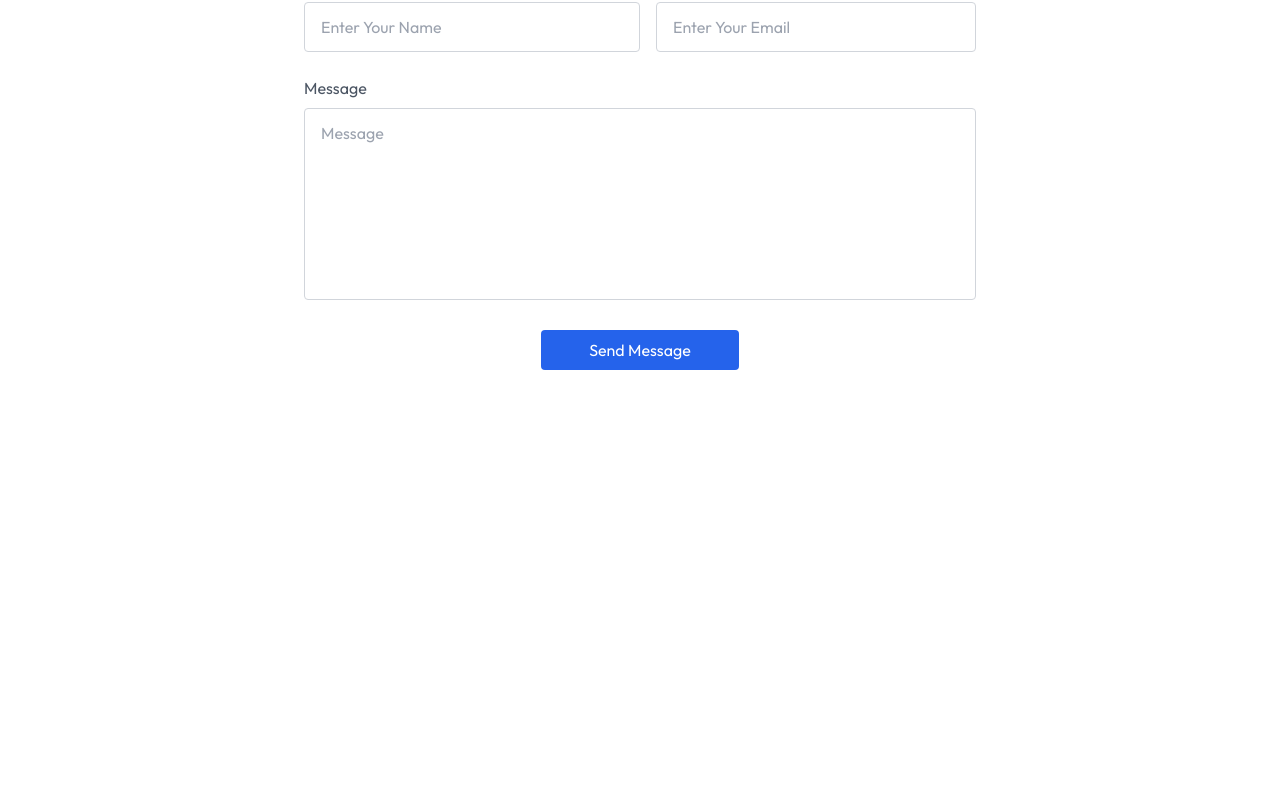
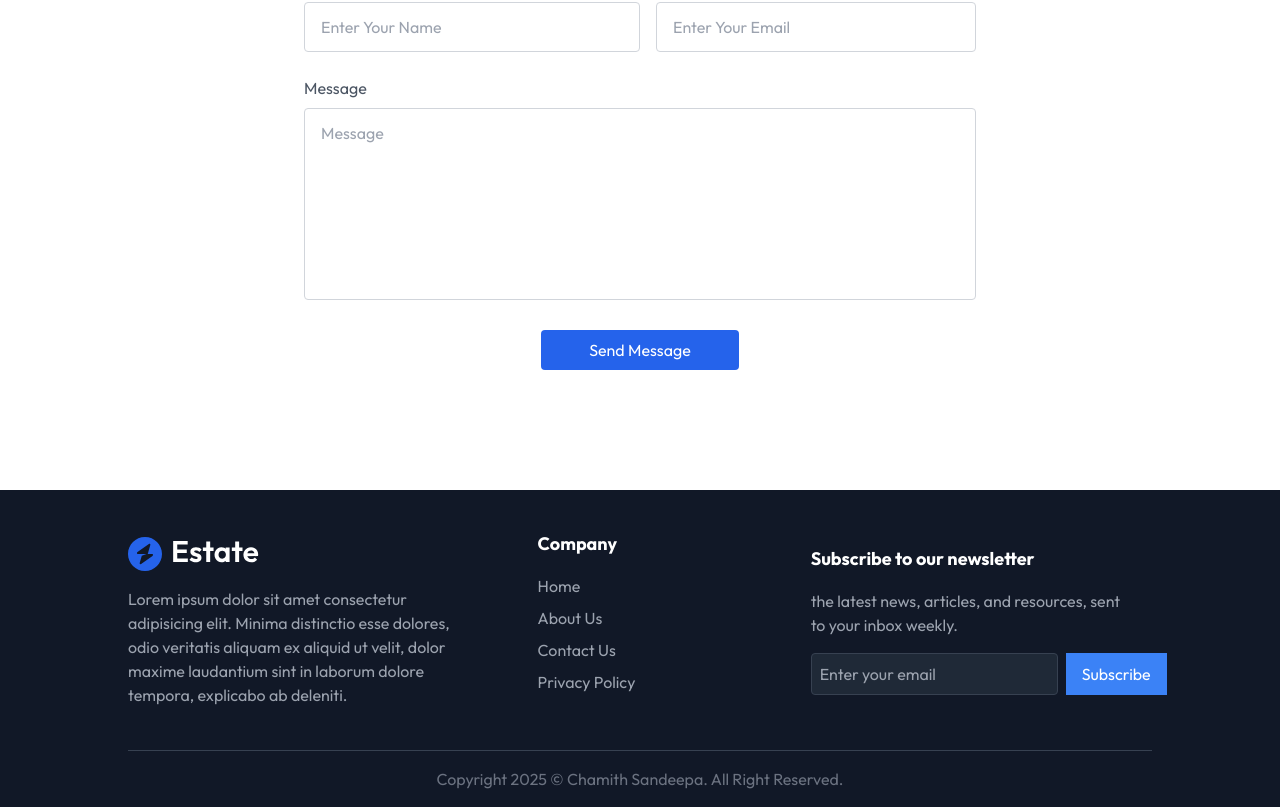
Before and after one commit to chamithsandeepa/Real-Estate-Frontend, a React (Vite) app: page / in a window 1280 px wide. Shown: the part 3831-4638 px from the top of the page. Before the commit the page ends 4321 px from the top, so only its background shows below. Built offline with nearby package versions, Linux system fonts and the light colour scheme.

Commit message:
Call the Footer

```diff
--- a/src/App.jsx
+++ b/src/App.jsx
@@ -4,7 +4,8 @@ import AboutUs from "./Components/AboutUs";
 import Projects from "./Components/Projects";
 import Testimonials from "./Components/Testimonials";
 import Contact from "./Components/Contact";
-import { ToastContainer} from "react-toastify";
+import { ToastContainer } from "react-toastify";
+import Footer from "./Components/Footer";
 
 const App = () => {
   return (
@@ -15,6 +16,7 @@ const App = () => {
       <Projects />
       <Testimonials />
       <Contact />
+      <Footer />
     </div>
   );
 };
```
